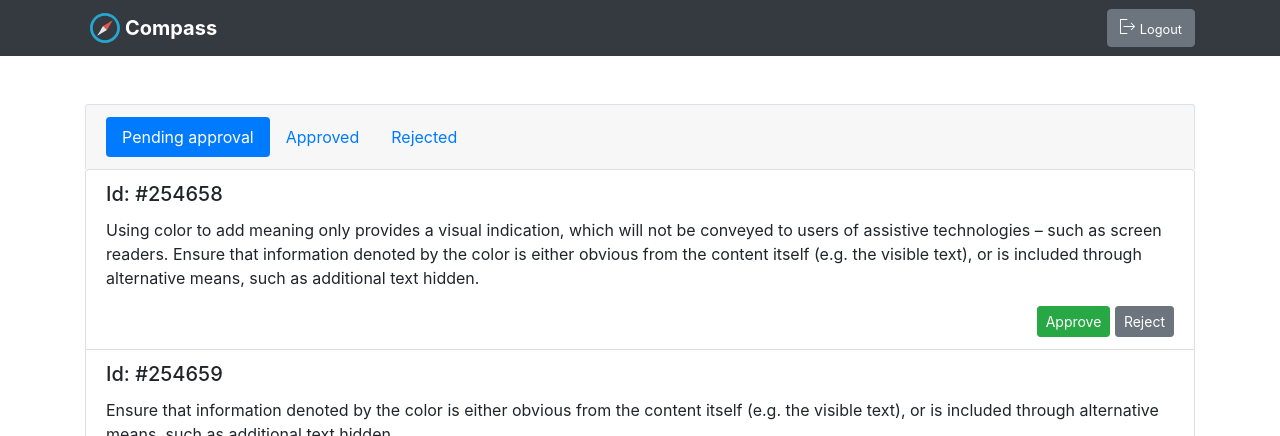
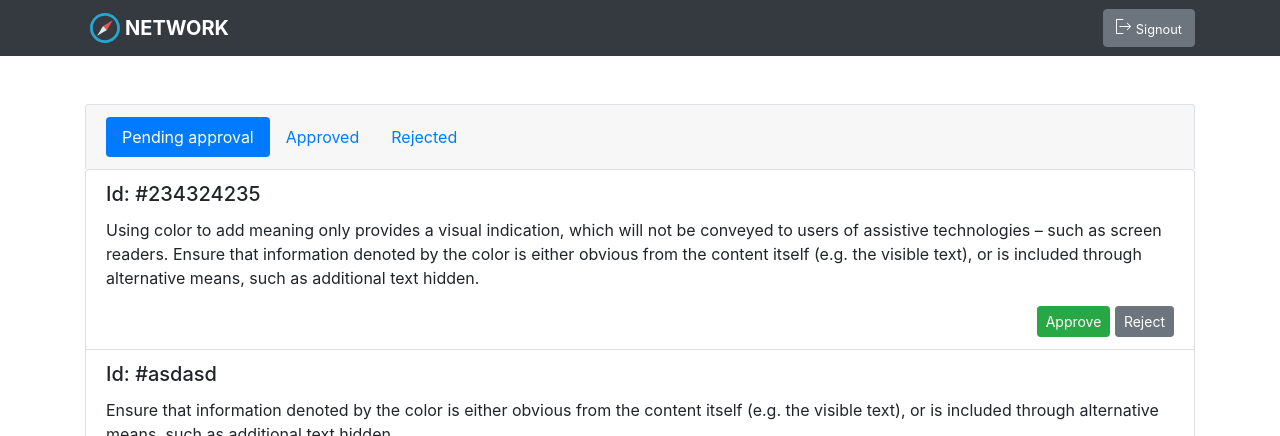
Before and after one commit to Logesh1987/hello-world, a plain HTML site: page index.html in a window 1280 px wide. Shown: the top 436 px of the page. Drawn offline with nearby package versions, Linux system fonts and the light colour scheme.

Commit message:
commit -3

```diff
--- a/index.html
+++ b/index.html
@@ -8,7 +8,7 @@
     <!-- Bootstrap CSS -->
     <link rel="stylesheet" href="https://maxcdn.bootstrapcdn.com/bootstrap/4.0.0/css/bootstrap.min.css" integrity="sha384-Gn5384xqQ1aoWXA+058RXPxPg6fy4IWvTNh0E263XmFcJlSAwiGgFAW/dAiS6JXm" crossorigin="anonymous">
 
-    <title>Bootstrap ADMIN TEMPLATE</title>
+    <title>BOOSTRAP ADMIN TEMPLATE</title>
   </head>
   <body>
     <header>
@@ -27,7 +27,7 @@
                    </g>
 
                </svg>
-                <strong> Compass</strong>
+                <strong> NETWORK</strong>
             </a>
             <button class="btn btn-secondary" type="button" data-toggle="collapse" data-target="#navbarHeader" aria-controls="navbarHeader" aria-expanded="false" aria-label="Toggle navigation">
                     <svg xmlns="http://www.w3.org/2000/svg" xmlns:xlink="http://www.w3.org/1999/xlink" version="1.1" id="Capa_1" x="0px" y="0px" viewBox="0 0 384.971 384.971" style="enable-background:new 0 0 384.971 384.971;" xml:space="preserve" width="15" height="15">
@@ -38,7 +38,7 @@
                             </g>
                         </g>
                     </svg>
-                    <small>Logout</small>
+                    <small>Signout</small>
             </button>
             </div>
         </div>
@@ -63,7 +63,7 @@
                             <div class="tab-content" id="pills-tabContent">
                                 <ul class="tab-pane fade show active list-group" id="pills-home" role="tabpanel" aria-labelledby="pills-home-tab">
                                     <li class="card-body list-group-item">
-                                        <h5 class="card-title">Id: #254658</h5>
+                                        <h5 class="card-title">Id: #234324235</h5>
                                         <p class="card-text">Using color to add meaning only provides a visual indication, which will not be conveyed to users of assistive technologies – such as screen readers. Ensure that information denoted by the color is either obvious from the content itself (e.g. the visible text), or is included through alternative means, such as additional text hidden.</p>
                                         <div class="text-right">
                                             <button type="button" class="btn btn-success btn-sm" data-toggle="modal" data-target="#feedback">Approve</button>
@@ -71,7 +71,7 @@
                                         </div>
                                     </li>
                                     <li class="card-body list-group-item">
-                                        <h5 class="card-title">Id: #254659</h5>
+                                        <h5 class="card-title">Id: #asdasd</h5>
                                         <p class="card-text">Ensure that information denoted by the color is either obvious from the content itself (e.g. the visible text), or is included through alternative means, such as additional text hidden.</p>
                                         <div class="text-right">
                                             <button type="button" class="btn btn-success btn-sm" data-toggle="modal" data-target="#feedback">Approve</button>
```
